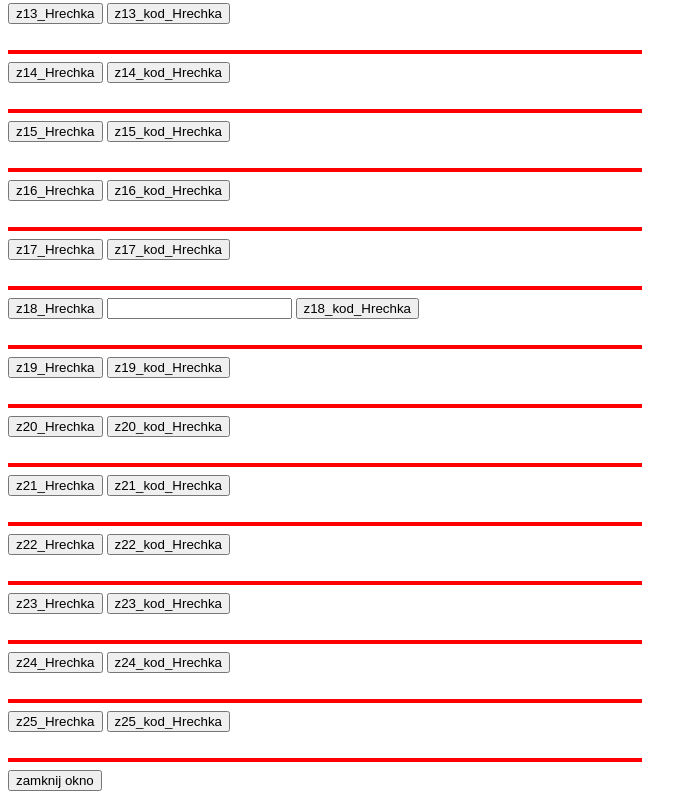
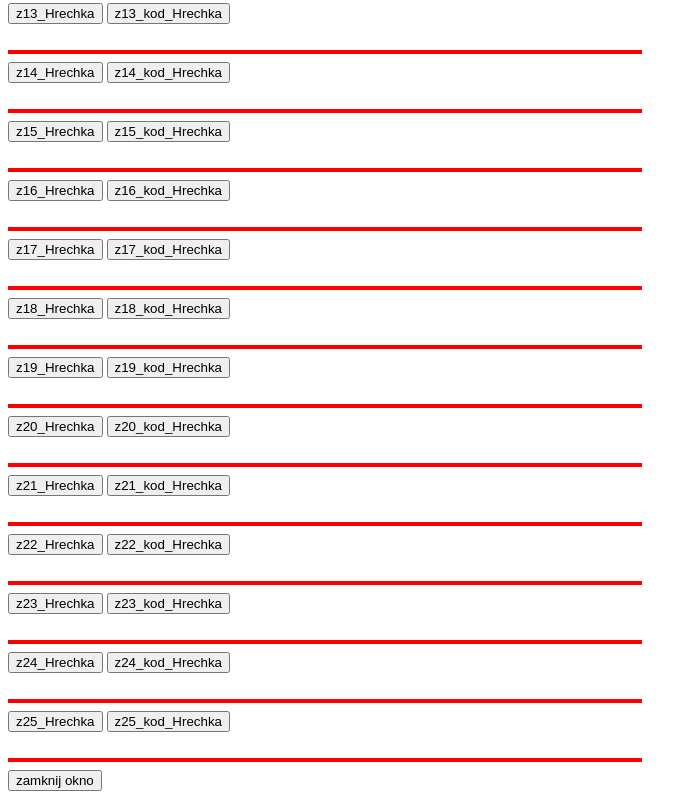
Before and after one commit to uaitik/JavaScript, a plain HTML site: page index.html in a window 1280 px wide. Shown: the part 666-1473 px from the top of the page, without its empty margins (0-697 px from the left). Drawn offline with Linux system fonts and the light colour scheme.

Commit message:
Update index.html

```diff
--- a/index.html
+++ b/index.html
@@ -86,7 +86,6 @@ function okno_zamknij() { window.close(); }
 <input type="button" name="z17" value="z17_kod_Hrechka" onclick="WinOpen_z17_kod()"><br><br>
 <HR SIZE=4 WIDTH=50% ALIGN=LEFT COLOR=red>
 <input type="button" name="z18" value="z18_Hrechka" onclick="WinOpen_z18()">
-<input type="4" WIDTH=50% ALIGN=LEFT COLOR=red>
 <input type="button" name="z18" value="z18_kod_Hrechka" onclick="WinOpen_z18_kod()"><br><br>
 <HR SIZE=4 WIDTH=50% ALIGN=LEFT COLOR=red>
 <input type="button" name="z19" value="z19_Hrechka" onclick="WinOpen_z19()">
```
